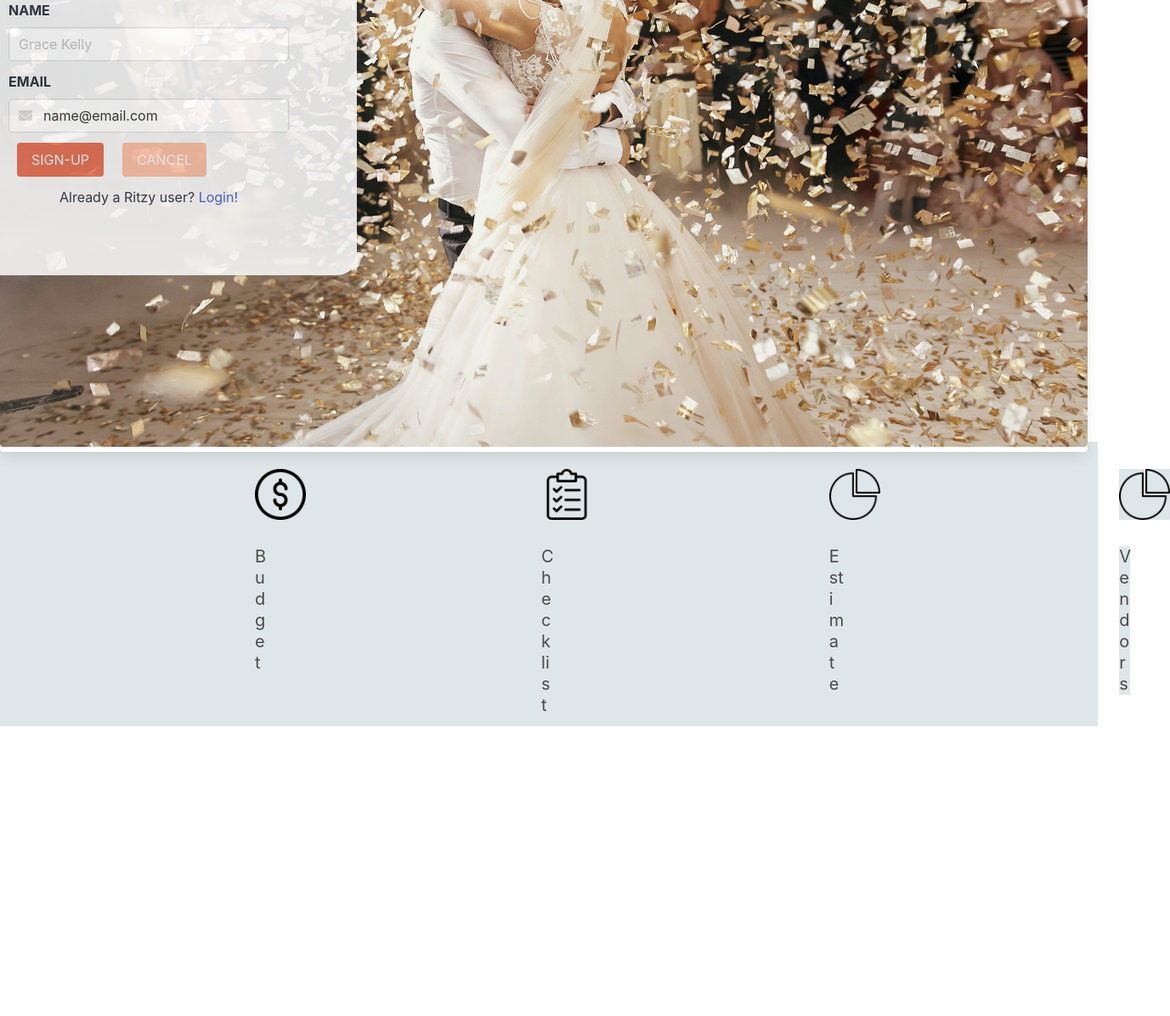
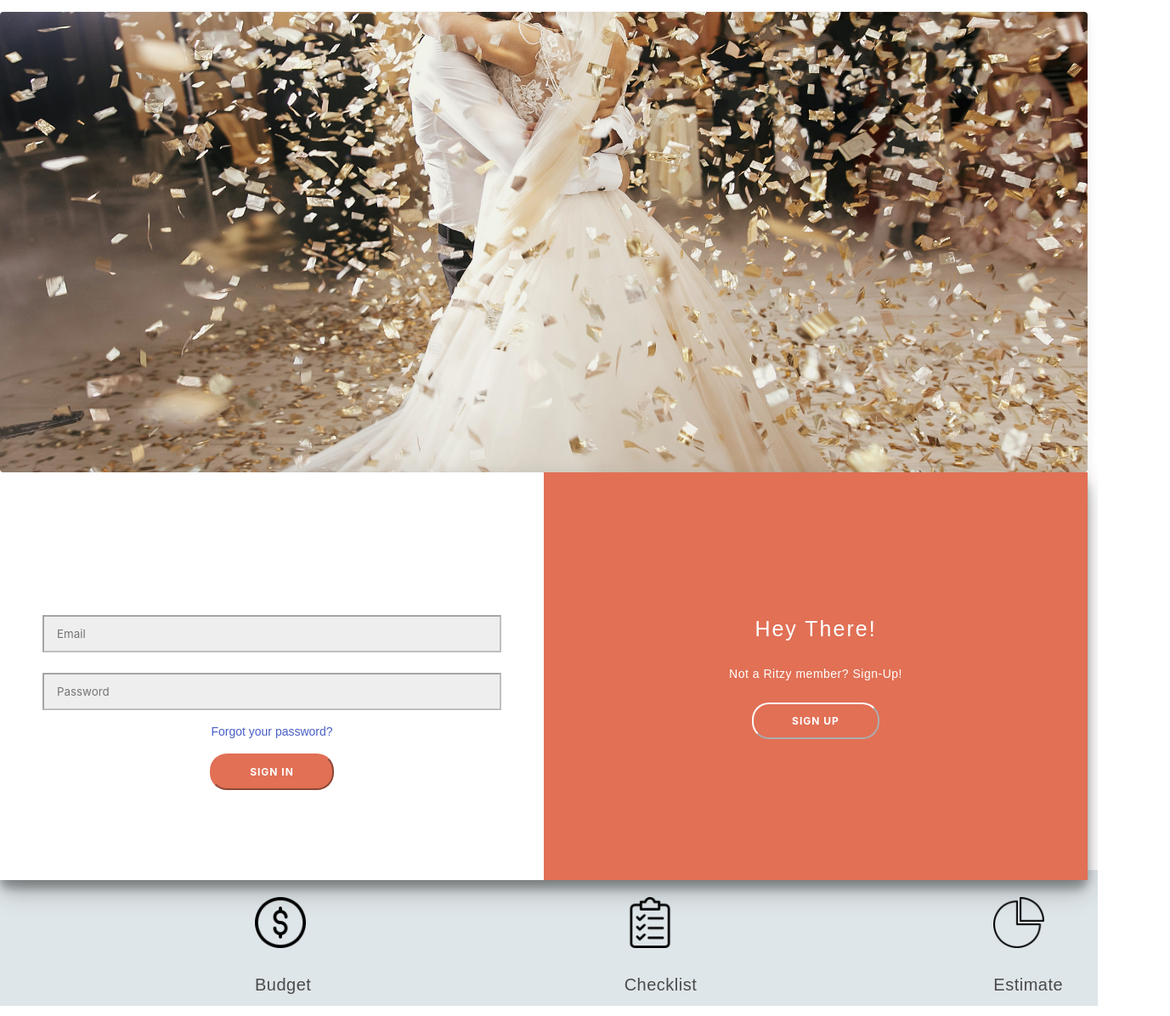
Before and after one commit to kccho2254/monnaie, a website: page public/index.html in a window 1280 px wide. Shown: the part 107-1303 px from the top of the page at 85% size, 1377 px wide, since content can reach past the window. Before the commit the page ends 962 px from the top, so only its background shows below. Drawn offline with nearby package versions, Linux system fonts and the light colour scheme.

Commit message:
bug fixing html

```diff
--- a/public/index.html
+++ b/public/index.html
@@ -5,6 +5,7 @@
     <meta charset="UTF-8">
     <meta name="viewport" content="width=device-width, initial-scale=1.0">
     <link rel="stylesheet" href="./stylesheets/style.css">
+    <link rel="stylesheet" href="./stylesheets/login.css">
     <link rel="stylesheet" href="https://cdn.jsdelivr.net/npm/bulma@0.9.1/css/bulma.min.css">
     <title>Landing Page</title>
     <!-- Google Fonts -->
@@ -26,44 +27,55 @@
         </div>
     </header>
     <div class="card">
-        <div class="card-image">
-            <figure>
-                <img src="./images/confetti.jpg" alt="Placeholder image">
-            </figure>
-            <div class="container">
-                <div class="bottom-left">
-                    <div class="field">
-                        <label class="label" style="float: left; color: #2f3640;">NAME</label>
-                        <div class="control">
-                            <input class="input" type="text" placeholder="Grace Kelly">
+        <div class="card-image" style="position: relative;">
+               <figure style="display: flex;"><img src="./images/confetti.jpg" alt="Placeholder image"></figure>
+            <div class="container" id="container" >
+                <div class="form-container sign-up-container">
+                    <form class="signup" action="#">
+                        <h1 id="text">Create Account</h1>
+                        <br>
+                        <input id="name-signup" type="text" placeholder="Name" />
+                        <br>
+                        <input id="email-signup" type="email" placeholder="Email" />
+                        <br>
+                        <input id="password-signup" type="password" placeholder="Password" />
+                        <button>Sign Up</button>
+                    </form>
+                </div>
+                <div class="form-container sign-in-container">
+                    <form class="login" action="#">
+                        <h1 id="text">Sign In</h1>
+                        <br>
+                        <input type="email" id="email-input" placeholder="Email" />
+                        <br>
+                        <input type="password" id="password-input" placeholder="Password" />
+                        <a href="#">Forgot your password?</a>
+                        <button>Sign In</button>
+                    </form>
+                </div>
+                <div class="overlay-container">
+                    <div class="overlay">
+                        <div class="overlay-panel overlay-left">
+                            <h1 id="text">Welcome Back!</h1>
+                            <br>
+                            <p>
+                                Sign-in to view your budget summary.
+                            </p>
+                            <br>
+                            <button class="ghost" id="signIn">Sign In</button>
+                        </div>
+                        <div class="overlay-panel overlay-right">
+                            <h1 id="text">Hey There!</h1>
+                            <br>
+                            <p>Not a Ritzy member? Sign-Up!</p>
+                            <br>
+                            <button class="ghost" id="signUp">Sign Up</button>
                         </div>
                     </div>
-
-                    <div class="field">
-                        <label class="label" style="float: left; color: #2f3640;">EMAIL</label>
-                        <div class="control has-icons-left has-icons-right">
-                            <input class="input" type="email" placeholder="Email input" value="name@email.com">
-                            <span class="icon is-small is-left">
-                                <i class="fas fa-envelope"></i>
-                            </span>
-
-                        </div>
-                    </div>
-
-                    <div class="field is-grouped">
-                        <div class="control">
-                            <button class="button is-link"
-                                style="color: whitesmoke; background-color: #e17055;">SIGN-UP</button>
-                        </div>
-                        <div class="control">
-                            <button class="button is-link is-light"
-                                style="color: whitesmoke; background-color: #f7bda4;">CANCEL</button>
-                        </div>
-                    </div>
-                    <p style="color: #2f3640;">Already a Ritzy user? <a href="/login">Login!</a></p>
                 </div>
             </div>
         </div>
+
     </div>
     <div class="columns">
         <div class="column">
@@ -78,11 +90,12 @@
             <p class="title is-3 is-spaced"><img id="icon" src="./images/analytics.png" alt=""></p>
             <p class="subtitle is-5">Estimate</p>
         </div>
-        <div class="column">
-            <p class="title is-3 is-spaced"><img id="icon" src="./images/analytics.png" alt=""></p>
-            <p class="subtitle is-5">Vendors</p>
-        </div>
+
     </div>
+    <script src="https://cdnjs.cloudflare.com/ajax/libs/jquery/3.2.1/jquery.min.js"></script>
+    <script src="js/login.js"></script>
+    <script src="js/signintodash.js"></script>
+    <script src="js/signup.js"></script>
 </body>
 
 </html>
--- a/public/js/dash.js
+++ b/public/js/dash.js
@@ -54,7 +54,7 @@ $.get("/api/user_data").then((json) => {
 // Data wasn't loading fast enough so set a timeout to load the data slower
 setTimeout(function () {
     dashChart.update();
-}, 100);
+}, 500);
 
 function getRandomColor() {
     var letters = '0123456789ABCDEFabcdef'.split('');
--- a/public/js/test.js
+++ b/public/js/test.js
@@ -104,4 +104,4 @@ function autocomplete(inp, arr) {
     });
 }
 
-autocomplete(document.getElementById("myInput"), labels);
+autocomplete(document.getElementById("autocompletePresets"), labels);
--- a/public/stylesheets/login.css
+++ b/public/stylesheets/login.css
@@ -88,11 +88,10 @@ input {
   background-color: #ffffff;
   border-radius: 10px;
   box-shadow: 0 14px 28px rgba(0, 0, 0, 0.25), 0 10px 10px rgba(0, 0, 0, 0.22);
-  position: relative;
-  overflow: hidden;
-  width: 768px;
-  max-width: 100%;
+  overflow: visible;
+  min-width: 100%;
   min-height: 480px;
+  max-height: 100%;
 }
 
 .form-container {
--- a/public/stylesheets/style.css
+++ b/public/stylesheets/style.css
@@ -8,7 +8,6 @@ body {
 }
 
 .container {
-  position: relative;
   text-align: center;
   color: white;
 }
--- a/routes/html-routes.js
+++ b/routes/html-routes.js
@@ -18,7 +18,7 @@ module.exports = function(app) {
     if (req.user) {
       res.redirect("/dash");
     }
-    res.sendFile(path.join(__dirname, "../public/login.html"));
+    res.sendFile(path.join(__dirname, "../public/index.html"));
   });
 
   // Here we've add our isAuthenticated middleware to this route.
```
Also changed, not shown: public/budget.html (+3 -2 lines), public/dash.html (+9 -9 lines), public/tasks.html (+1 -1 lines), public/test.html (+1 -2 lines), public/images/checkmark.jpg (added).
